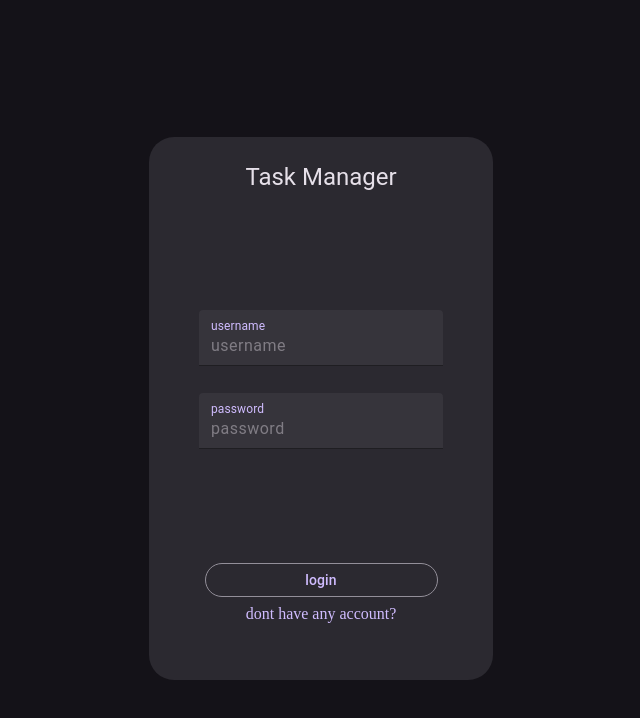
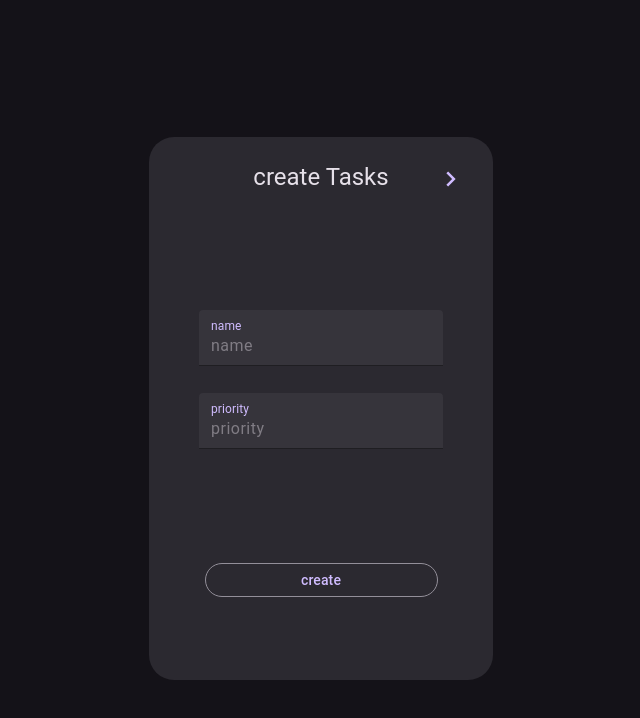
Before and after one commit to ReyhaneBstp/task_manager, a React (Vite) app: page /create in a window 1280 px wide. Before the commit this address led to /login. Shown: the top 718 px of the page, without its empty margins (327-967 px from the left). Built offline with nearby package versions, Linux system fonts and the light colour scheme; data requests are answered from the project's data file; sample sign-in values are in the browser's storage.

Commit message:
[feat] added the create page

```diff
--- a/db.json
+++ b/db.json
@@ -10,7 +10,7 @@
     {
       "title": "Exercise for 10 minutes",
       "priority": 2,
-      "status": true,
+      "status": false,
       "id": "9h2aca21-a8f5-4f8d-b975-bd20b06a4999c",
       "userId": "27a18898-b5df-4d83-b898-9ee542a149d8"
     },
@@ -33,6 +33,13 @@
       "priority": 2,
       "status": true,
       "id": "9h2aca21-a8f5-4f8d-975-bd20b06a4999c",
+      "userId": "27a18898-b5df-4d83-b898-9ee542a149d8"
+    },
+    {
+      "title": "read a book",
+      "priority": "3",
+      "status": false,
+      "id": "9cd8f273-2a08-4d08-a647-8d31806e1917",
       "userId": "27a18898-b5df-4d83-b898-9ee542a149d8"
     }
   ],
--- a/src/App.tsx
+++ b/src/App.tsx
@@ -9,6 +9,7 @@ import { useEffect } from 'react';
 import './App.css'
 import { checkStoredToken } from './auth/AuthService';
 import axios from 'axios';
+import Create from './pages/create/Create';
 
 const theme = createTheme({
   palette: {
@@ -42,7 +43,12 @@ function App() {
         <Switch>
           <Route exact path="/login" component={Login} />
           <Route path="/todos">
-            <ProtectedRoute component={Home} />
+            <ProtectedRoute  component={Home} />
+            {isUserAuthenticated ? <Redirect to="/todos" /> : <Redirect to="/login" />}
+          </Route>
+          <Route path="/create">
+            <ProtectedRoute  component={Create} />
+            {isUserAuthenticated ? <Redirect to="/create" /> : <Redirect to="/login" />}
           </Route>
           <Redirect from="/" to="/login" />
         </Switch>
--- a/src/auth/AuthService.ts
+++ b/src/auth/AuthService.ts
@@ -26,7 +26,6 @@ export const isAuthenticated = (): boolean => {
   if (token !== null) {
     try {
       jwtDecode(token);
-      // console.log('token', jwtDecode(token));
       return true;
     } catch(error) {
       return false;
--- a/src/pages/create/Create.tsx
+++ b/src/pages/create/Create.tsx
@@ -0,0 +1,82 @@
+import PageContainer from "../../components/page container/PageContainer";
+import { TextField, Button } from '@mui/material';
+import { useState } from 'react';
+import CustomButton from '../../components/custom button/CustomButton';
+import './craete.scss'
+import axios from 'axios';
+import { v4 as uuidv4 } from 'uuid';
+import { useAppContext } from '../../provider/AppContext';
+import { useHistory } from 'react-router-dom';
+
+const Create = () => {
+    const {user } = useAppContext();
+    const [title, setTaskName] = useState('');
+    const [priority, setPriority] = useState('');
+
+    const handleNameChange = (e) => {
+        setTaskName(e.target.value);
+    };
+    const handlePriorityChange = (e) => {
+        setPriority(e.target.value);
+    };
+
+    const handleCreate = async () =>{
+        const data = {
+            title: title,
+            priority: priority,
+            status: false,
+            id: uuidv4(),
+            userId: user?.id
+        };
+        try {
+            await axios.post(`http://localhost:3000/tasks`, data);
+            console.log('created');
+
+        } catch (error) {
+            console.error('Error updating task status:', error);
+        }
+    }
+    return (
+        <PageContainer title={'create Tasks'} page={'create'}>
+            <div className="create-container">
+                <form className='create-form'>
+                    <div className='inputs-container'>
+                        <TextField
+                        className='inputs'
+                        label="name"
+                        placeholder='name'
+                        variant="filled"
+                        onChange={handleNameChange}
+                        InputLabelProps={{
+                            style: { color: 'var(--m-3-sys-dark-primary, #D0BCFF)'},
+                            shrink: true,
+                        }}
+                        />
+                    </div>
+
+                    <div className='inputs-container'>
+                        <TextField
+                        className='inputs'
+                        label="priority"
+                        placeholder='priority'
+                        variant="filled"
+                        onChange={handlePriorityChange}
+                        InputLabelProps={{
+                            style: { color: 'var(--m-3-sys-dark-primary, #D0BCFF)'},
+                            shrink: true,
+                        }}
+                        />
+                    </div>
+
+                </form>
+
+                <div className='button-box'>
+                    <CustomButton button_title={"create"} onClick={handleCreate}></CustomButton>
+                </div>
+            </div>
+        </PageContainer>
+
+    );
+}
+
+export default Create;
--- /dev/null
+++ b/src/pages/create/craete.scss
@@ -0,0 +1,31 @@
+@import "../../common styles/inputs.scss";
+@import "../../common styles/containers.scss";
+@import "../../common styles/forms.scss";
+
+.create-container {
+    @include containerStyle;
+        .create-form{
+        @include formStyle;
+        .inputs-container{
+            .MuiInputBase-input{
+                @include inputStyles;
+            }
+        }
+    }
+    .button-box{
+
+        height: 60px;
+        justify-content: space-between;
+        display: flex;
+        flex-direction: column;
+
+        span{
+            cursor: pointer;
+            color: #D0BCFF;
+        }
+        .account-text:hover{
+            transition: 0.8s;
+            color:#E6E0E9;
+        }
+    }
+}
--- a/src/pages/home/Home.tsx
+++ b/src/pages/home/Home.tsx
@@ -99,9 +99,6 @@ const Home = () => {
                 </>
                 }
 
-
-
-
                 <div className='button-box'>
                     <CustomButton button_title={"+  Task"} onClick={handleAdd}/>
                 </div>
```
